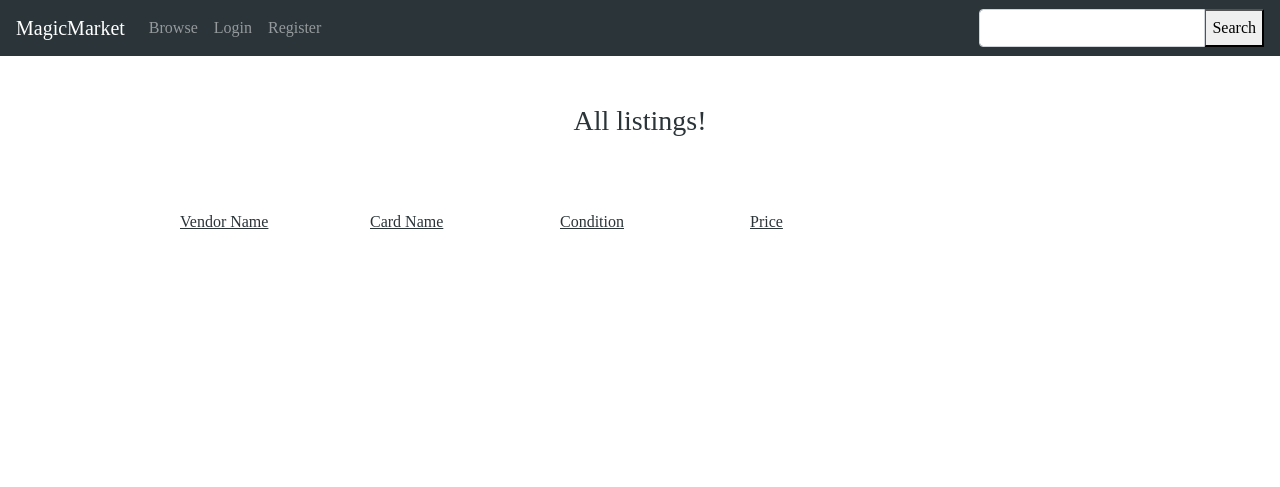
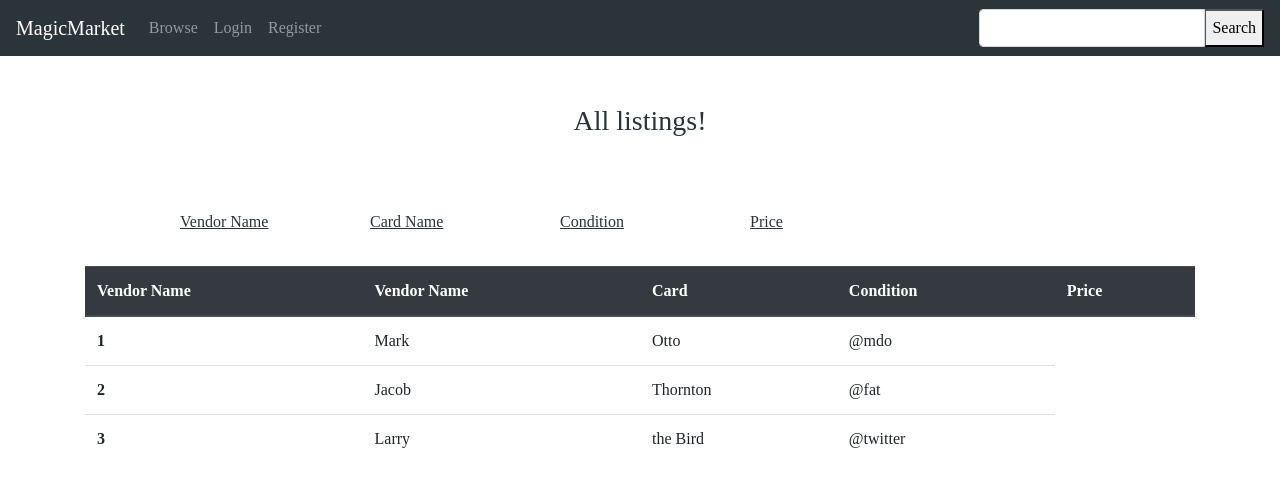
Before and after one commit to DanielJMaia/magic-market-project, a Django app: page /home/cards/ in a window 1280 px wide. Shown: the top 487 px of the page. Run offline with Django 3.2, Linux system fonts and the light colour scheme; data that the repository does not hold is empty; some libraries are stand-ins or nearby versions.

Commit message:
brought in bootstrap table

```diff
--- a/cards/templates/cards.html
+++ b/cards/templates/cards.html
@@ -60,6 +60,42 @@
 	</div>
 		{% endfor %}
 <!--End of list of cards-->
+
+<!--Experimental Bootstrap Table-->
+<table class="table">
+  <thead class="thead-dark">
+    <tr>
+    <th scope="col">Vendor Name</th>
+    <th scope="col">Vendor Name</th>
+    <th scope="col">Card</th>
+    <th scope="col">Condition</th>
+    <th scope="col">Price</th>
+    </tr>
+  </thead>
+  <tbody>
+    <tr>
+      <th scope="row">1</th>
+      <td>Mark</td>
+      <td>Otto</td>
+      <td>@mdo</td>
+    </tr>
+    <tr>
+      <th scope="row">2</th>
+      <td>Jacob</td>
+      <td>Thornton</td>
+      <td>@fat</td>
+    </tr>
+    <tr>
+      <th scope="row">3</th>
+      <td>Larry</td>
+      <td>the Bird</td>
+      <td>@twitter</td>
+    </tr>
+  </tbody>
+</table>
+
+<!--End of Experimental Bootstrap Table-->
+
 	</div>
 	{% endblock %}
 
```
